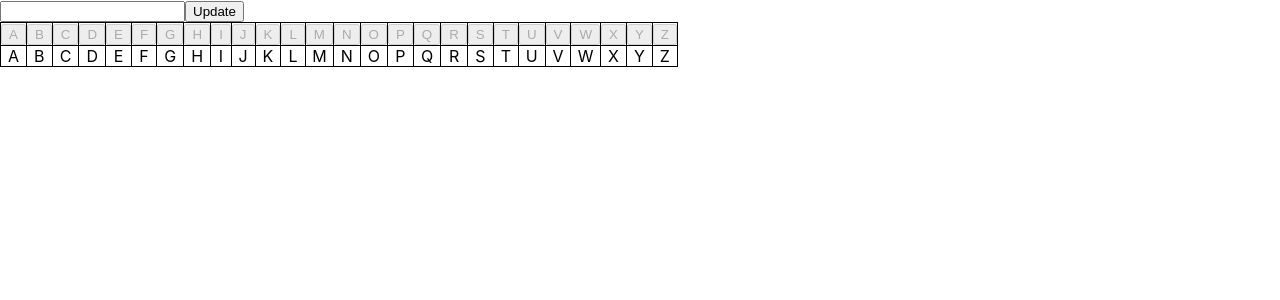
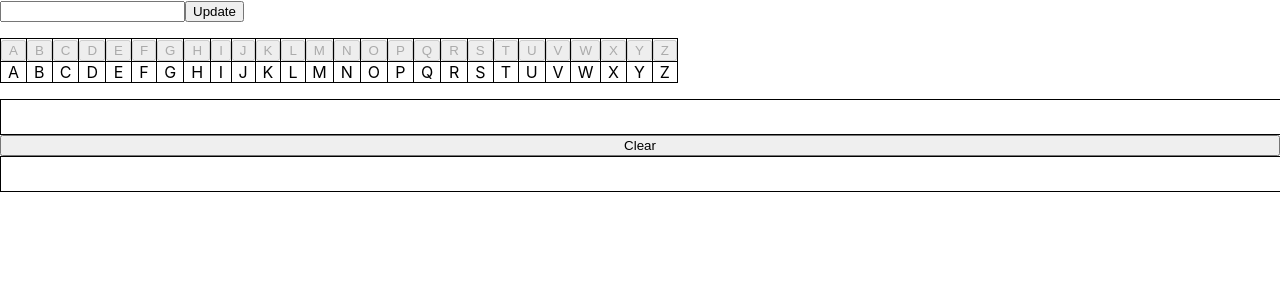
Before and after one commit to CoffeeMakesMorningsBetter/cryptography, a React (Create React App) app: page / in a window 1280 px wide. Shown: the top 300 px of the page. Built offline with nearby package versions, Linux system fonts and the light colour scheme.

Commit message:
display componet

```diff
--- /dev/null
+++ b/src/components/vignereCipher/CipherDisplay.jsx
@@ -0,0 +1,10 @@
+import React from 'react';
+import '../../styles/vignereCipher/CipherDisplay.css'
+
+export const CipherDisplay = ({ topValue, bottomValue, reset}) => (
+  <div className="cipher-display-parent">
+    <div className="cipher-display-child input-look">{topValue}</div>
+    <button onClick={reset}>Clear</button>
+    <div className="cipher-display-child input-look">{bottomValue}</div>
+  </div>
+)
--- a/src/components/vignereCipher/vignereCipher.jsx
+++ b/src/components/vignereCipher/vignereCipher.jsx
@@ -2,6 +2,7 @@ import React, { Component } from 'react';
 import InputForm from './InputForm';
 import WordMapGrid from './WordMapGrid';
 import CipherGrid from './CipherGrid';
+import { CipherDisplay } from './CipherDisplay';
 import { mapWordsToIndex, createAlphabet } from '../../helperMethods/helperVignere';
 
 const init = createAlphabet();
@@ -29,6 +30,8 @@ class VignereCipher extends Component {
     state.position = 0;
     state.wordMapValues = mapWordsToIndex(state.word);
     state.vignereCipherGrid = createAlphabet(state.wordMapValues[state.position].idxValue);
+    state.topValue = "";
+    state.bottomValue = "";
     this.setState({...state});
   };
 
@@ -55,12 +58,13 @@ class VignereCipher extends Component {
   };
 
   render() {
-    const { wordMapValues, position, vignereCipherGrid} = this.state
+    const { wordMapValues, position, vignereCipherGrid, topValue, bottomValue } = this.state
     return(
       <div>
         <InputForm addWord={this.addWord}/>
         {wordMapValues.length > 0 && <WordMapGrid position={position} wordMapGrid={wordMapValues}/>}
         <CipherGrid updatePoisition={this.updatePoisition} vignereCipherGrid={vignereCipherGrid} position={position}/>
+        <CipherDisplay topValue={topValue} bottomValue={bottomValue} reset={this.reset}/>
       </div>
     )
   }
--- /dev/null
+++ b/src/styles/vignereCipher/CipherDisplay.css
@@ -0,0 +1,12 @@
+.cipher-display-parent {
+  display: flex;
+  flex-direction: column;
+}
+
+.cipher-display-child {
+  width: 100vw;
+  height: 1.5rem;
+  border: 1px solid black;
+  vertical-align: middle;
+  padding: 5px;
+}
--- a/src/styles/vignereCipher/CipherGrid.css
+++ b/src/styles/vignereCipher/CipherGrid.css
@@ -1,3 +1,4 @@
 .cipher-grid-parent {
   display: flex;
+  margin: 1rem 0px;
 }
```
